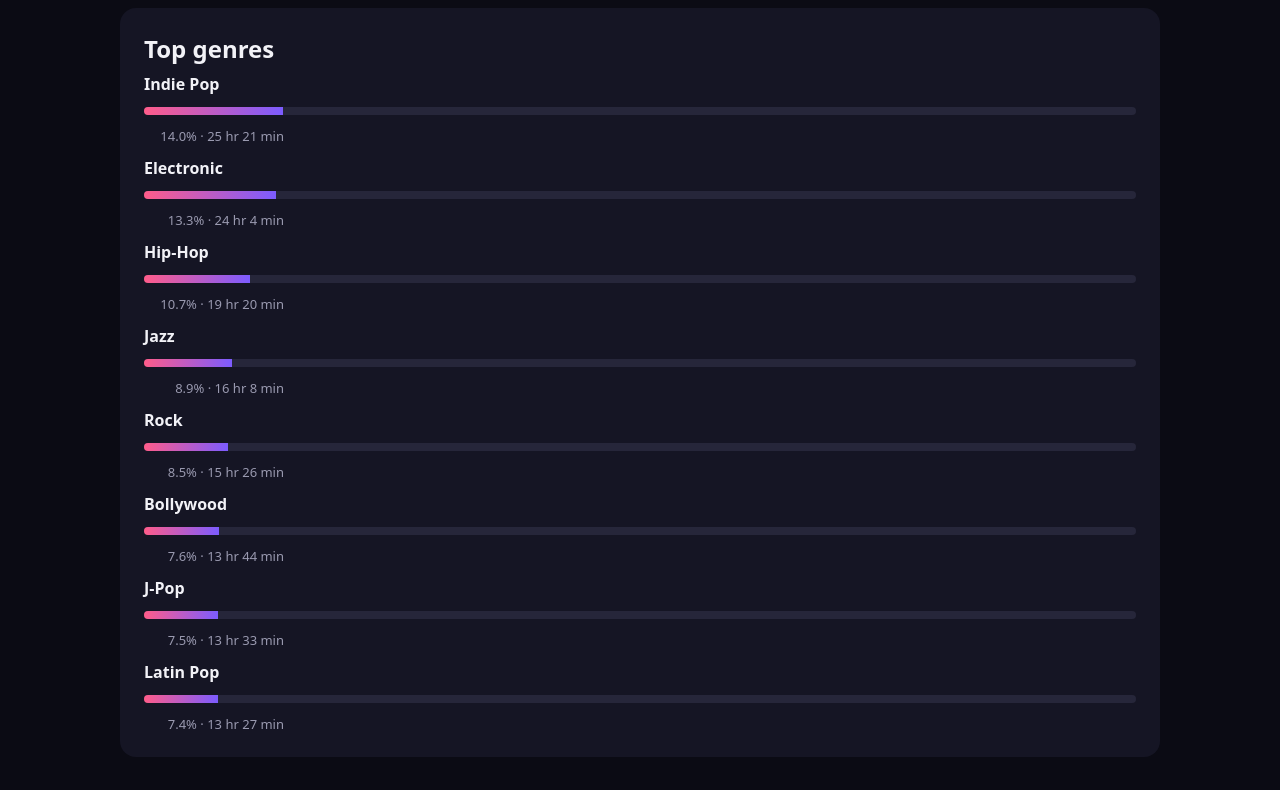
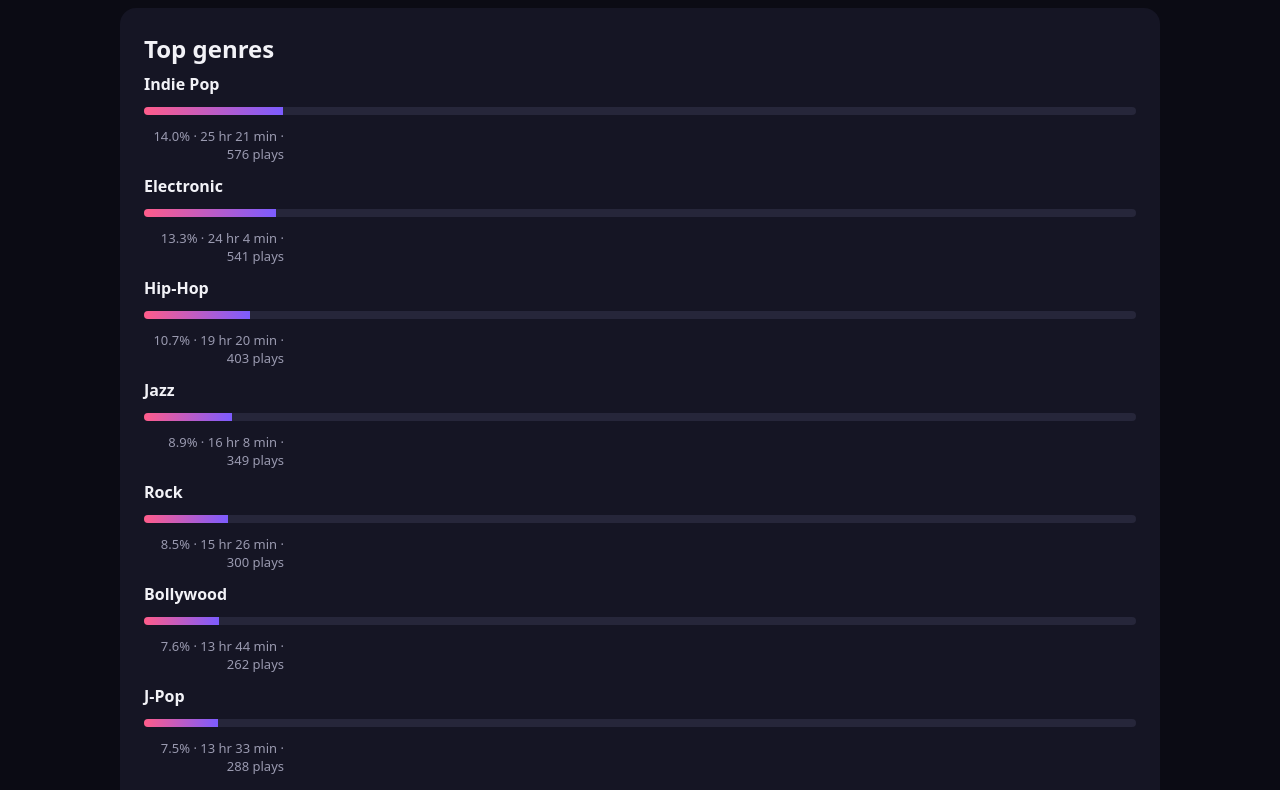
Before and after one commit to iamkorvynn/tune-rewind, a React (Vite) app: page / in a window 1280 px wide. Shown: the part 2260-3050 px from the top of the page. Built offline with nearby package versions, Linux system fonts and the light colour scheme; no server answers; the HTML template or start-up script is replaced by a standard one.

Commit message:
feat: TopGenres rows show play counts

```diff
--- a/src/components/TopGenres.tsx
+++ b/src/components/TopGenres.tsx
@@ -10,7 +10,7 @@ export function TopGenres({ genres }: { genres: GenreShare[] }) {
           <div className="genre-row" key={g.genre}>
             <span className="genre-name">{g.genre}</span>
             <span className="bar"><span style={{ width: `${g.share * 100}%` }} /></span>
-            <span className="genre-share">{pct(g.share)} · {formatMinutes(g.minutes)}</span>
+            <span className="genre-share">{pct(g.share)} · {formatMinutes(g.minutes)} · {formatNumber(g.plays)} plays</span>
           </div>
         ))}
       </div>
```
